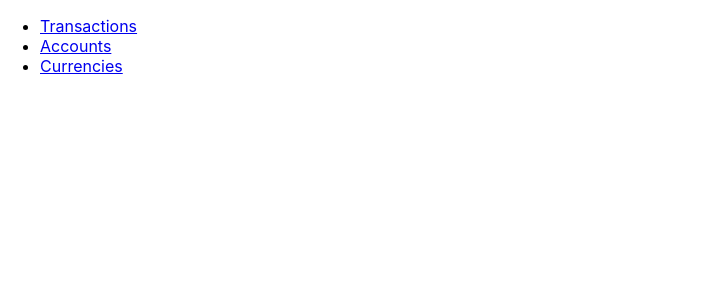
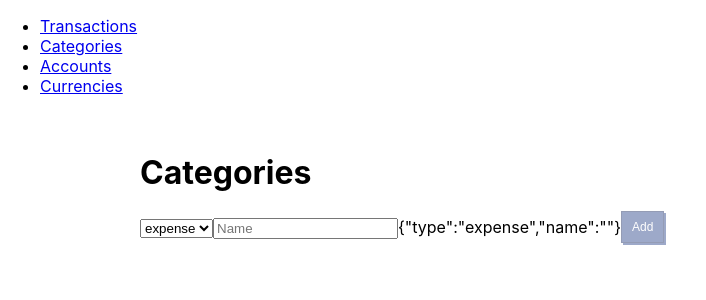
Before and after one commit to pastukh-dm/money-tracker, a React (Create React App) app: page /categories in a window 1280 px wide. Shown: the top 300 px of the page, without its empty margins (0-706 px from the left). Built offline with nearby package versions, Linux system fonts and the light colour scheme.

Commit message:
Add categories

```diff
--- a/src/app/App.tsx
+++ b/src/app/App.tsx
@@ -6,6 +6,7 @@ import { Provider } from 'react-redux';
 import { store } from './store/store';
 import { AccountIndexPage } from './pages/AccountIndexPage/AccountIndexPage';
 import { TransactionIndexPage } from './pages/TransactionIndexPage/TransactionIndexPage';
+import { CategoryIndexPage } from './pages/CategoryIndexPage/CategoryIndexPage';
 
 function App() {
   return (
@@ -16,6 +17,9 @@ function App() {
             <ul>
               <li>
                 <Link to="/transactions">Transactions</Link>
+              </li>
+              <li>
+                <Link to="/categories">Categories</Link>
               </li>
               <li>
                 <Link to="/accounts">Accounts</Link>
@@ -29,6 +33,9 @@ function App() {
           <Switch>
             <Route path="/transactions">
               <TransactionIndexPage />
+            </Route>
+            <Route path="/categories">
+              <CategoryIndexPage />
             </Route>
             <Route path="/accounts">
               <AccountIndexPage />
--- /dev/null
+++ b/src/app/models/Category.ts
@@ -0,0 +1,11 @@
+export interface Category {
+  id: string,
+  name: string,
+  type: CategoryType
+}
+
+export enum CategoryType {
+  Expense = 'expense',
+  Income = 'income',
+  Transfer = 'transfer',
+}
--- /dev/null
+++ b/src/app/pages/CategoryIndexPage/CategoryIndexPage.tsx
@@ -0,0 +1,57 @@
+import React, { useCallback, useRef } from 'react';
+import { useDispatch, useSelector } from 'react-redux';
+import { Button } from '../../components/Button/Button';
+import { Page } from '../../components/Page/Page';
+import { Currency } from '../../models/Currency';
+import { UIDService } from '../../services/UIDService';
+import { selectAllCurrency } from '../../store/currency/currencySelectors';
+import { addCurrency, deleteCurrency } from '../../store/currency/currencySlice';
+
+import { FaTimes } from 'react-icons/all';
+import { CategoryCreateForm } from './components/CategoryCreateForm';
+import { CategoryList } from './components/CategoryList';
+import { Category } from '../../models/Category';
+import { addCategory, deleteCategory } from '../../store/category/categorySlice';
+import { selectAllCategory } from '../../store/category/categorySelectors';
+
+export function CategoryIndexPage() {
+  const dispatch = useDispatch();
+  const allCategory = useSelector(selectAllCategory);
+
+  const handleCreate = useCallback(
+    (e: Category) => dispatch(addCategory(e)),
+    [dispatch]
+  )
+
+  const handleDelete = useCallback(
+    (e: Category) => dispatch(deleteCategory(e.id)),
+    [dispatch]
+  )
+
+  return (
+    <Page>
+      <h1>Categories</h1>
+
+      {/* <ul>
+        {
+          allCurrency.map(currency =>
+            <li key={currency.id}>
+              {currency.name}
+              {' '}
+              <Button
+                variant="pure-danger"
+                icon={<FaTimes />}
+                onClick={() => handleDeleteClick(currency)}
+              />
+            </li>
+          )
+        }
+
+      </ul>
+
+      */}
+      <CategoryCreateForm onSubmit={handleCreate} />
+      <CategoryList items={allCategory} onDelete={handleDelete} />
+    </Page>
+  )
+}
--- /dev/null
+++ b/src/app/pages/CategoryIndexPage/components/CategoryCreateForm.tsx
@@ -0,0 +1,88 @@
+import React, { FormEvent, useCallback, useEffect, useRef, useState } from 'react';
+import { Button } from '../../../components/Button/Button';
+import { Category, CategoryType } from '../../../models/Category';
+import { UIDService } from '../../../services/UIDService';
+
+interface Props {
+  onSubmit: (e: Category) => void
+}
+
+export function CategoryCreateForm(props: Props) {
+  const typeRef = useRef<HTMLSelectElement>(null);
+  const nameRef = useRef<HTMLInputElement>(null);
+
+  const [inputs, setInputs] = useState({
+    type: CategoryType.Expense,
+    name: ''
+  });
+  const [isValid, setIsValid] = useState(false);
+
+  useEffect(
+    () => {
+      setIsValid(
+        inputs.type.length > 0 &&
+        inputs.name.length > 0
+      )
+    },
+    [inputs.type, inputs.name]
+  )
+
+  const handleSubmit = useCallback(
+    (e: FormEvent<HTMLFormElement>) => {
+      e.preventDefault();
+      const category: Category = {
+        id: UIDService.generate(),
+        name: inputs.name,
+        type: inputs.type as CategoryType
+      }
+      props.onSubmit(category);
+      resetForm();
+    },
+    [props.onSubmit, inputs]
+  )
+
+  const handleInput = useCallback(
+    (key: keyof typeof inputs, value: string) => setInputs(prev => ({ ...prev, [key]: value })),
+    []
+  )
+
+  const resetForm = useCallback(
+    () => {
+      if (nameRef.current) {
+        nameRef.current.value = '';
+      }
+      setInputs(prev => ({ ...prev, name: '' }))
+    },
+    [nameRef]
+  )
+
+
+  return (
+    <div className="CategoryCreateForm">
+      <form onSubmit={handleSubmit}>
+        <select
+          ref={typeRef}
+          defaultValue={inputs.type}
+          onChange={(e) => handleInput('type', e.target.value)}
+        >
+          {
+            Object.values(CategoryType).map(type =>
+              <option key={type} value={type}>
+                {type}
+              </option>
+            )
+          }
+        </select>
+        <input
+          ref={nameRef}
+          placeholder="Name"
+          type="text"
+          defaultValue={inputs.name}
+          onChange={(e) => handleInput('name', e.target.value)}
+        />
+        {JSON.stringify(inputs)}
+        <Button type="submit" text="Add" disabled={!isValid} />
+      </form>
+    </div>
+  )
+}
--- /dev/null
+++ b/src/app/pages/CategoryIndexPage/components/CategoryList.tsx
@@ -0,0 +1,33 @@
+import React from 'react';
+import { FaTimes } from 'react-icons/fa';
+import { Button } from '../../../components/Button/Button';
+import { Category } from '../../../models/Category';
+
+interface Props {
+  items: Category[],
+  onDelete: (e: Category) => void
+}
+
+export function CategoryList(props: Props) {
+  return (
+    <table>
+      <tbody>
+        {
+          props.items.map(category =>
+            <tr key={category.id}>
+              <th>{category.type}</th>
+              <th>{category.name}</th>
+              <td>
+                <Button
+                  variant="pure-danger"
+                  icon={<FaTimes />}
+                  onClick={() => props.onDelete(category)}
+                />
+              </td>
+            </tr>
+          )
+        }
+      </tbody>
+    </table>
+  )
+}
--- /dev/null
+++ b/src/app/store/category/categoryAdapter.ts
@@ -0,0 +1,4 @@
+import { Category } from './../../models/Category';
+import { createEntityAdapter } from '@reduxjs/toolkit';
+
+export const categoryAdapter = createEntityAdapter<Category>({})
--- /dev/null
+++ b/src/app/store/category/categorySelectors.ts
@@ -0,0 +1,6 @@
+import { RootState } from '../store';
+import { categoryAdapter } from './categoryAdapter';
+
+const categorySelectors = categoryAdapter.getSelectors();
+
+export const selectAllCategory = (state: RootState) => categorySelectors.selectAll(state.category)
--- /dev/null
+++ b/src/app/store/category/categorySlice.ts
@@ -0,0 +1,12 @@
+import { categoryAdapter } from './categoryAdapter';
+import { createSlice } from '@reduxjs/toolkit';
+export const categorySlice = createSlice({
+  name: 'category',
+  initialState: categoryAdapter.getInitialState(),
+  reducers: {
+    addCategory: categoryAdapter.addOne,
+    deleteCategory: categoryAdapter.removeOne
+  }
+});
+
+export const { addCategory, deleteCategory } = categorySlice.actions;
--- a/src/app/store/store.ts
+++ b/src/app/store/store.ts
@@ -1,3 +1,4 @@
+import { categorySlice } from './category/categorySlice';
 import { accountSlice } from './account/accountSlice';
 import { configureStore } from '@reduxjs/toolkit';
 import { currencySlice } from './currency/currencySlice';
@@ -11,7 +12,8 @@ export const store = configureStore({
   reducer: {
     currency: currencySlice.reducer,
     account: accountSlice.reducer,
-    transaction: transactionSlice.reducer
+    transaction: transactionSlice.reducer,
+    category: categorySlice.reducer
   }
 })
 
```
